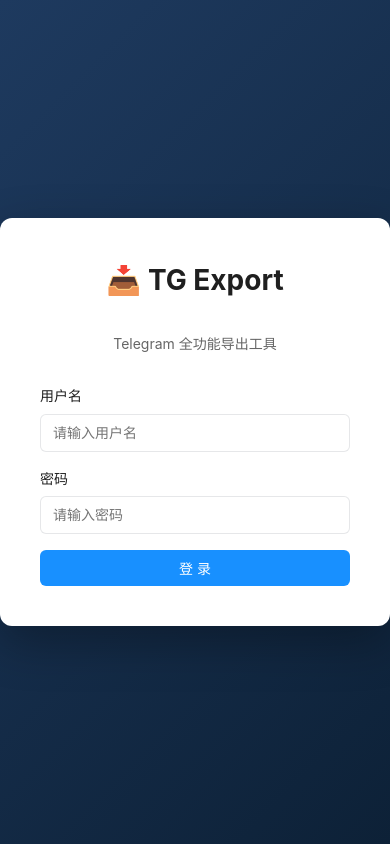
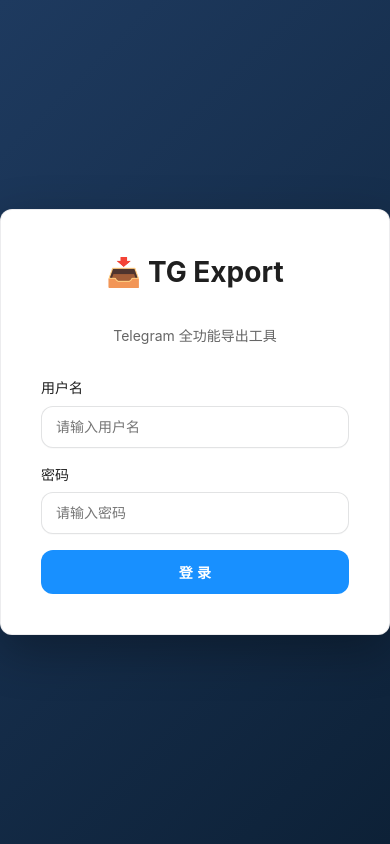
Before and after one commit to zfonlyone/tg-export, a Vue app in the folder frontend/: page /login in a window 390 px wide. Built offline with nearby package versions, Linux system fonts and the light colour scheme.

Commit message:
ui: polish buttons cards forms (ios feel)

```diff
--- a/frontend/src/style.css
+++ b/frontend/src/style.css
@@ -710,6 +710,101 @@
   margin-bottom: 20px;
 }
 
+
+
+/* ========== iOS Polish: buttons / cards / forms ========== */
+
+/* Buttons: unify size + pressed feedback */
+.btn,
+.btn-premium {
+  border-radius: 12px;
+  min-height: 40px;
+  font-weight: 600;
+  letter-spacing: 0.2px;
+}
+
+@media (max-width: 768px) {
+  .btn,
+  .btn-premium {
+    min-height: 44px;
+  }
+
+  .btn-sm {
+    min-height: 36px;
+  }
+}
+
+.btn {
+  transition: transform 0.12s ease, box-shadow 0.18s ease, background 0.18s ease, border-color 0.18s ease;
+}
+
+.btn:active {
+  transform: translateY(1px) scale(0.99);
+}
+
+.btn:focus-visible {
+  outline: none;
+  box-shadow: 0 0 0 4px rgba(24, 144, 255, 0.18);
+}
+
+.btn-outline {
+  background: rgba(255, 255, 255, 0.72);
+  border-color: rgba(17, 24, 39, 0.12);
+  -webkit-backdrop-filter: blur(10px);
+  backdrop-filter: blur(10px);
+}
+
+.btn-outline:hover {
+  background: rgba(255, 255, 255, 0.88);
+  border-color: rgba(24, 144, 255, 0.38);
+  color: var(--primary);
+}
+
+/* Cards: softer border + consistent elevation */
+.card,
+.task-card,
+.login-card {
+  border: 1px solid rgba(17, 24, 39, 0.08);
+}
+
+.card:hover,
+.task-card:hover {
+  transform: translateY(-1px);
+}
+
+/* Status badges: make them pill + crisp */
+.status-badge {
+  border: 1px solid rgba(17, 24, 39, 0.06);
+  box-shadow: 0 1px 0 rgba(0,0,0,0.02);
+}
+
+/* Progress: slightly thicker, more iOS-like */
+.progress {
+  height: 8px;
+  border-radius: 999px;
+}
+
+.progress-bar {
+  border-radius: 999px;
+}
+
+/* Forms: larger hit area + nicer focus ring */
+.form-input {
+  border-radius: 12px;
+  padding: 12px 14px;
+  border-color: rgba(17, 24, 39, 0.12);
+  box-shadow: 0 1px 0 rgba(0,0,0,0.02);
+}
+
+.form-input:focus {
+  border-color: rgba(24, 144, 255, 0.55);
+  box-shadow: 0 0 0 4px rgba(24, 144, 255, 0.16);
+}
+
+.form-checkbox {
+  border-radius: 12px;
+}
+
 /* ========== 响应式 ========== */
 @media (max-width: 768px) {
   /* 移动端：侧边栏变 iOS 风格顶部横向导航 */
```
